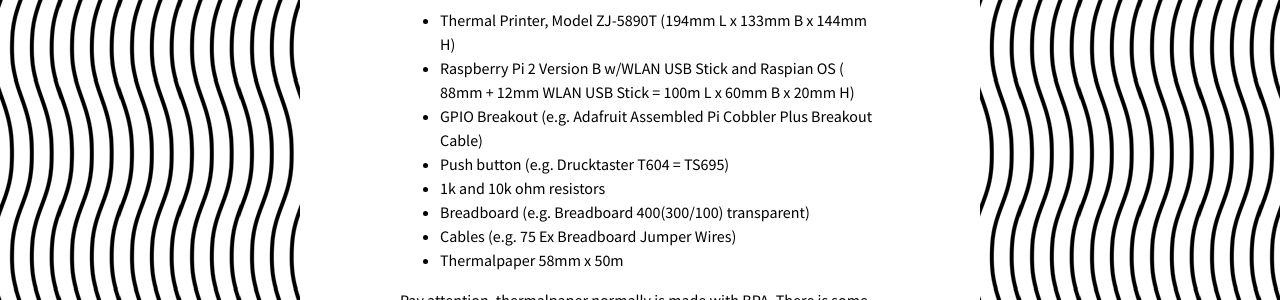
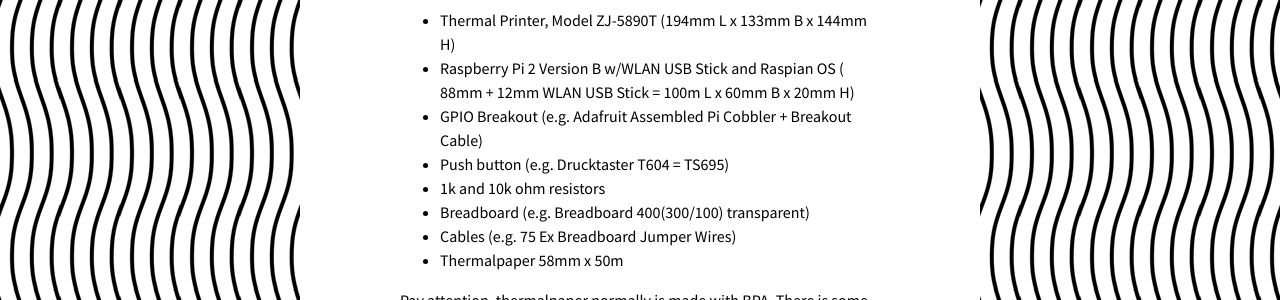
Before and after one commit to ut/INTPRN, a Jekyll site: the page built from hardware.md, in a window 1280 px wide and 1400 px high, scrolled down 602 px. Shown: the part 154-454 px from the top of the window. Built offline with Jekyll 4.4.1, drawn with Linux system fonts in a browser that asks for light colours; emoji names are drawn with the system emoji font; our own code applies the rules of GitHub Pages for plain Markdown files; some of the changed text lies outside the part shown.

Commit message:
Update hardware.md

```diff
--- a/hardware.md
+++ b/hardware.md
@@ -11,7 +11,7 @@
 
 * Thermal Printer, Model ZJ-5890T (194mm L x 133mm B x 144mm H)
 * Raspberry Pi 2 Version B w/WLAN USB Stick and Raspian OS  ( 88mm + 12mm WLAN USB Stick = 100m L x 60mm B x 20mm H)
-* GPIO Breakout (e.g. Adafruit Assembled Pi Cobbler Plus Breakout Cable)
+* GPIO Breakout (e.g. Adafruit Assembled Pi Cobbler + Breakout Cable)
 * Push button  (e.g. Drucktaster T604 = TS695)
 * 1k and 10k ohm resistors
 * Breadboard (e.g. Breadboard 400(300/100) transparent)
```
Also changed, not shown: other parts of hardware.md (+5 -3 lines).
